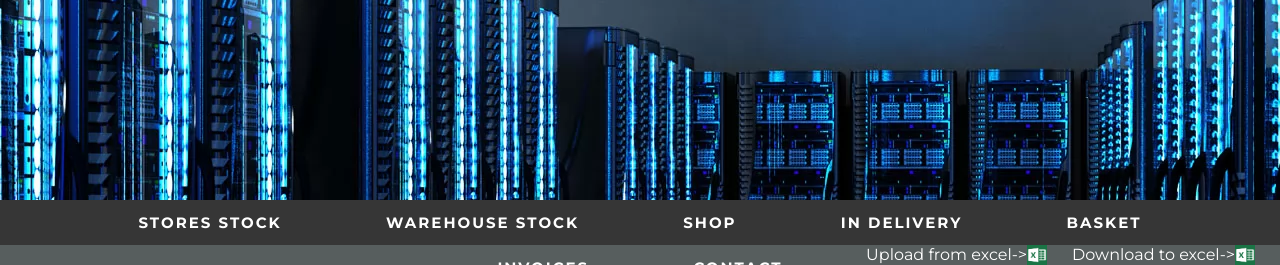
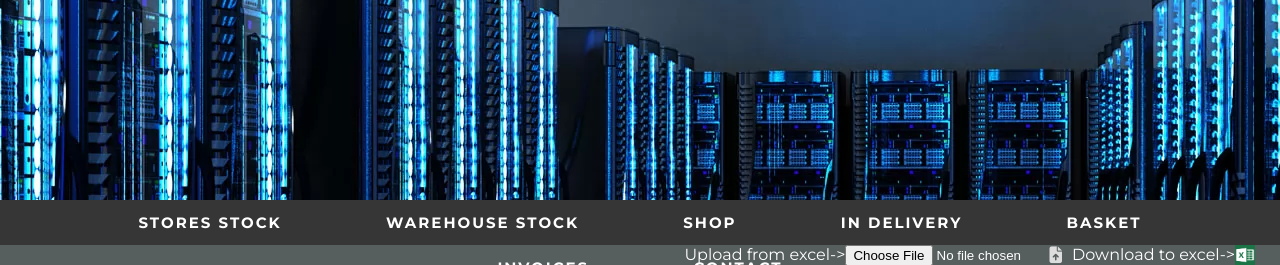
Before and after one commit to Ficenes/SMS-Project, a Django app: template Project/project/stores/templates/stores.html in a window 1280 px wide. Shown: the top 265 px of the page. Run offline with Django 3.2, Linux system fonts and the light colour scheme; the template is opened without the code that fills it: values that come from a table or form of the project are taken from there, others are empty; some libraries are stand-ins or nearby versions.

Commit message:
Upload plików

```diff
--- a/Project/project/stores/static/stores.css
+++ b/Project/project/stores/static/stores.css
@@ -12,6 +12,18 @@
   display: flex;
   flex-direction: row;
   justify-content: flex-end;
+}
+
+#fileToUpload {
+  height: 20px;
+  width: 200px;
+}
+
+#uploadbtn {
+  background-color: rgb(87, 94, 94);
+  border: none;
+  color: #ddd;
+  margin-right: 10px;
 }
 
 .panel a{
--- a/Project/project/stores/templates/stores.html
+++ b/Project/project/stores/templates/stores.html
@@ -6,9 +6,13 @@
 <div class="Stores_Stock">
 	<div class="panel">
 		Upload from excel->
-		<a href="{% static 'stores_db.xlsx' %}" download onclick="{{ download }}">
-			<img src="{% static 'excel.jpg' %}" alt="excel picture" height="20px" width="20px">
-		</a>
+		<form method="POST" enctype="multipart/form-data" name="fileToUpload">
+			{% csrf_token %}
+			<input type="file"  id="fileToUpload" accept=".xlsx" name="fileToUpload">
+			<button type="submit" id="uploadbtn" name="fileToUpload">
+				<i class="fas fa-file-upload fa-lg"></i>
+			</button>
+		</form>
 		Download to excel->
 		<a href="{% static 'stores_db.xlsx' %}" download onclick="{{ download }}">
 			<img src="{% static 'excel.jpg' %}" alt="excel picture" height="20px" width="20px">
@@ -67,11 +71,11 @@
 		</div>
 	</div>
 	<div class="form">
-		<form method="POST" class="data_form">
+		<form method="POST" class="data_form" name="data_add">
 			{% csrf_token %}
 			<div>Insert Data</div>
 			<p>{{ form.as_p }}</p>
-			<input type="submit" value="SUBMIT" />
+			<input type="submit" value="SUBMIT"/>
 		</form>
 	</div>
 </div>
```
Also changed, not shown: Project/project/stores/views.py (+44 -4 lines), Project/project/stores/forms.py (line endings or trailing spaces), 2 other files.
